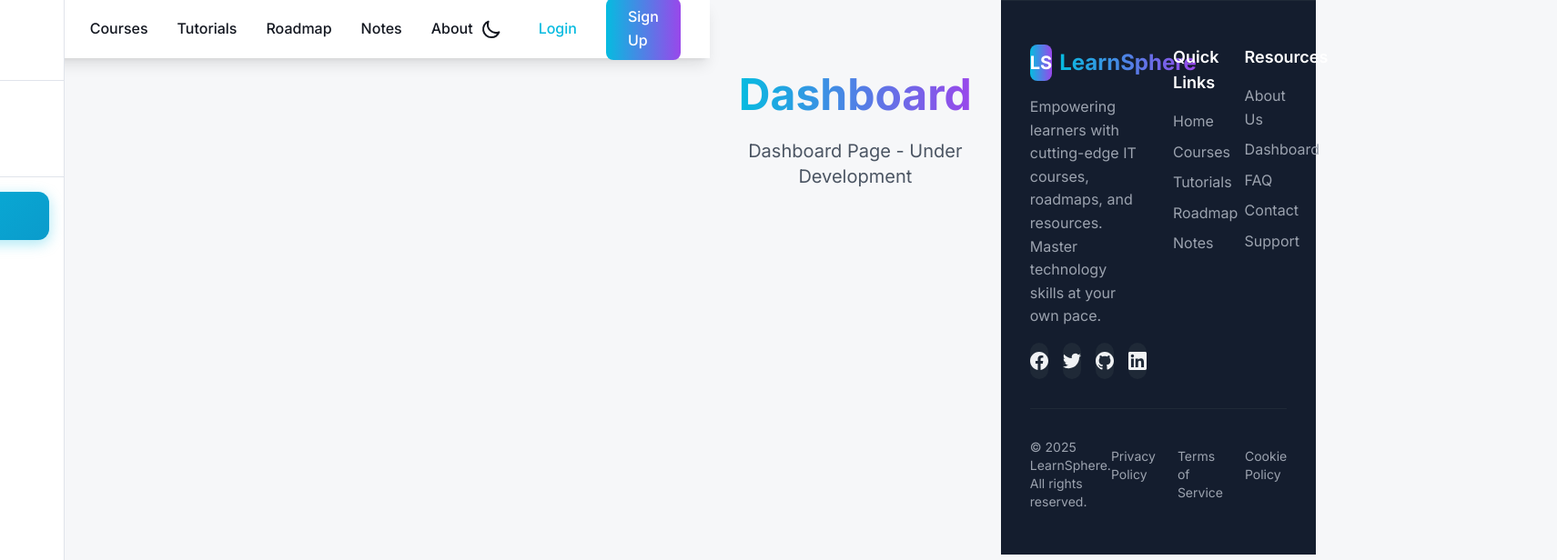
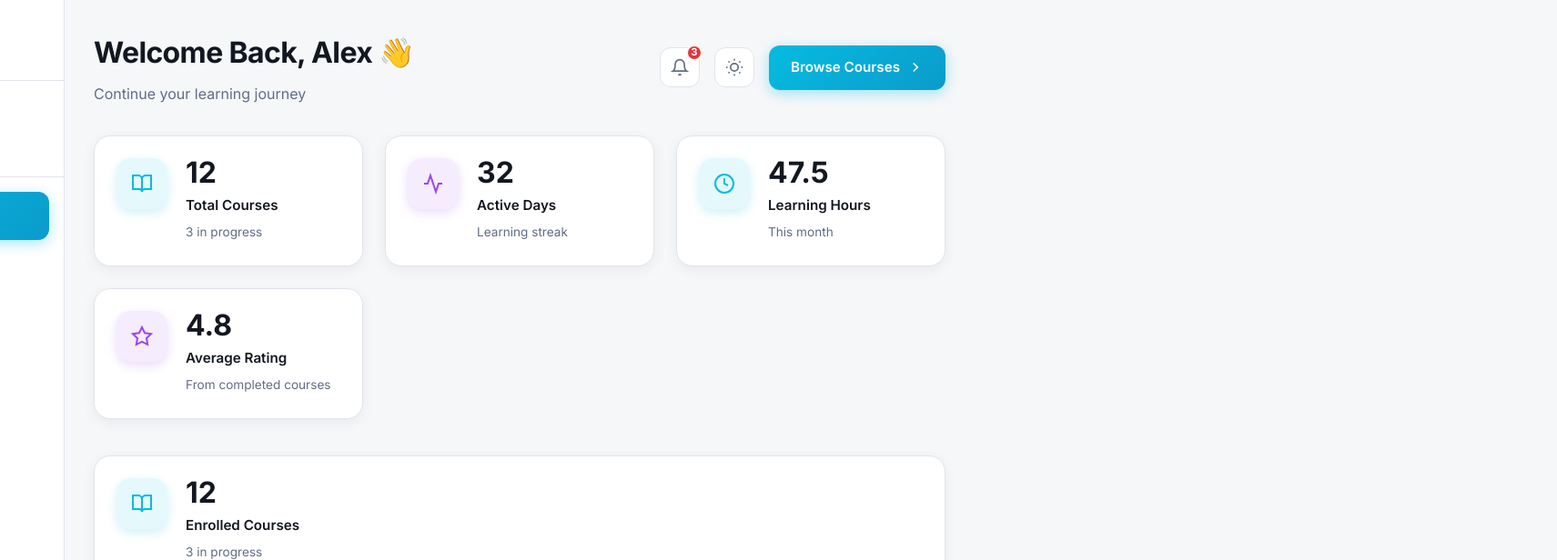
Before and after one commit to Dinesh69069/LearnSphere, a website: page dashboard/index.html in a window 1280 px wide. Shown: the top 616 px of the page at 91% size, 1711 px wide, since content can reach past the window. Drawn offline with nearby package versions, Linux system fonts and the light colour scheme; files that its build step writes are made by us from their sources.

Commit message:
Fix dashboard HTML structure and remove Notes from navigation

```diff
--- a/dashboard/index.html
+++ b/dashboard/index.html
@@ -5,29 +5,6 @@
     <meta name="viewport" content="width=device-width, initial-scale=1.0">
     <title>Dashboard - LearnSphere</title>
     <link rel="stylesheet" href="../dist/output.css">
-</head>
-<body class="bg-light-bg dark:bg-dark-bg text-light-fg dark:text-dark-fg transition-colors duration-300">
-
-    <!-- Navbar Component -->
-    <div id="navbar-container"></div>
-
-    <!-- Main Content -->
-    <main class="min-h-screen">
-        <div class="max-w-7xl mx-auto px-4 sm:px-6 lg:px-8 py-20">
-            <h1 class="text-5xl font-bold text-center mb-6 bg-gradient-to-r from-primary to-accent bg-clip-text text-transparent">
-                Dashboard
-            </h1>
-            <p class="text-center text-xl text-gray-600 dark:text-gray-400">
-                Dashboard Page - Under Development
-            </p>
-        </div>
-    </main>
-
-    <!-- Footer Component -->
-    <div id="footer-container"></div>
-
-    <!-- Scripts -->
-    <script src="../shared/js/navbar.js"></script>
     <link rel="preconnect" href="https://fonts.googleapis.com">
     <link rel="preconnect" href="https://fonts.gstatic.com" crossorigin>
     <link href="https://fonts.googleapis.com/css2?family=Inter:wght@300;400;500;600;700;800&display=swap" rel="stylesheet">
@@ -37,7 +14,7 @@
     <!-- Sidebar -->
     <aside class="sidebar" id="sidebar">
         <div class="sidebar-header">
-            <div class="logo">
+            <a href="../home/index.html" class="logo">
                 <div class="logo-icon">
                     <svg width="24" height="24" viewBox="0 0 24 24" fill="none" stroke="currentColor" stroke-width="2">
                         <path d="M2 3h6a4 4 0 0 1 4 4v14a3 3 0 0 0-3-3H2z"></path>
@@ -45,7 +22,7 @@
                     </svg>
                 </div>
                 <span class="logo-text">Learn<span class="highlight">Sphere</span></span>
-            </div>
+            </a>
             <button class="sidebar-toggle" id="sidebarToggle">
                 <svg width="24" height="24" viewBox="0 0 24 24" fill="none" stroke="currentColor" stroke-width="2">
                     <line x1="3" y1="12" x2="21" y2="12"></line>
@@ -158,12 +135,12 @@
                         <path d="M21 12.79A9 9 0 1 1 11.21 3 7 7 0 0 0 21 12.79z"></path>
                     </svg>
                 </button>
-                <button class="btn-primary browse-btn">
+                <a href="../courses/index.html" class="btn-primary browse-btn">
                     <span>Browse Courses</span>
                     <svg width="18" height="18" viewBox="0 0 24 24" fill="none" stroke="currentColor" stroke-width="2">
                         <polyline points="9 18 15 12 9 6"></polyline>
                     </svg>
-                </button>
+                </a>
             </div>
         </header>
 
--- a/shared/components/navbar.html
+++ b/shared/components/navbar.html
@@ -27,9 +27,6 @@
                 </a>
                 <a href="/roadmap/index.html" class="text-light-fg dark:text-dark-fg hover:text-primary transition-colors duration-200 font-medium">
                     Roadmap
-                </a>
-                <a href="/notes/index.html" class="text-light-fg dark:text-dark-fg hover:text-primary transition-colors duration-200 font-medium">
-                    Notes
                 </a>
                 <a href="/about/index.html" class="text-light-fg dark:text-dark-fg hover:text-primary transition-colors duration-200 font-medium">
                     About
@@ -80,9 +77,6 @@
             <a href="/roadmap/index.html" class="block px-3 py-2 rounded-md text-light-fg dark:text-dark-fg hover:bg-light-bg dark:hover:bg-dark-bg hover:text-primary transition-colors">
                 Roadmap
             </a>
-            <a href="/notes/index.html" class="block px-3 py-2 rounded-md text-light-fg dark:text-dark-fg hover:bg-light-bg dark:hover:bg-dark-bg hover:text-primary transition-colors">
-                Notes
-            </a>
             <a href="/about/index.html" class="block px-3 py-2 rounded-md text-light-fg dark:text-dark-fg hover:bg-light-bg dark:hover:bg-dark-bg hover:text-primary transition-colors">
                 About
             </a>
```
